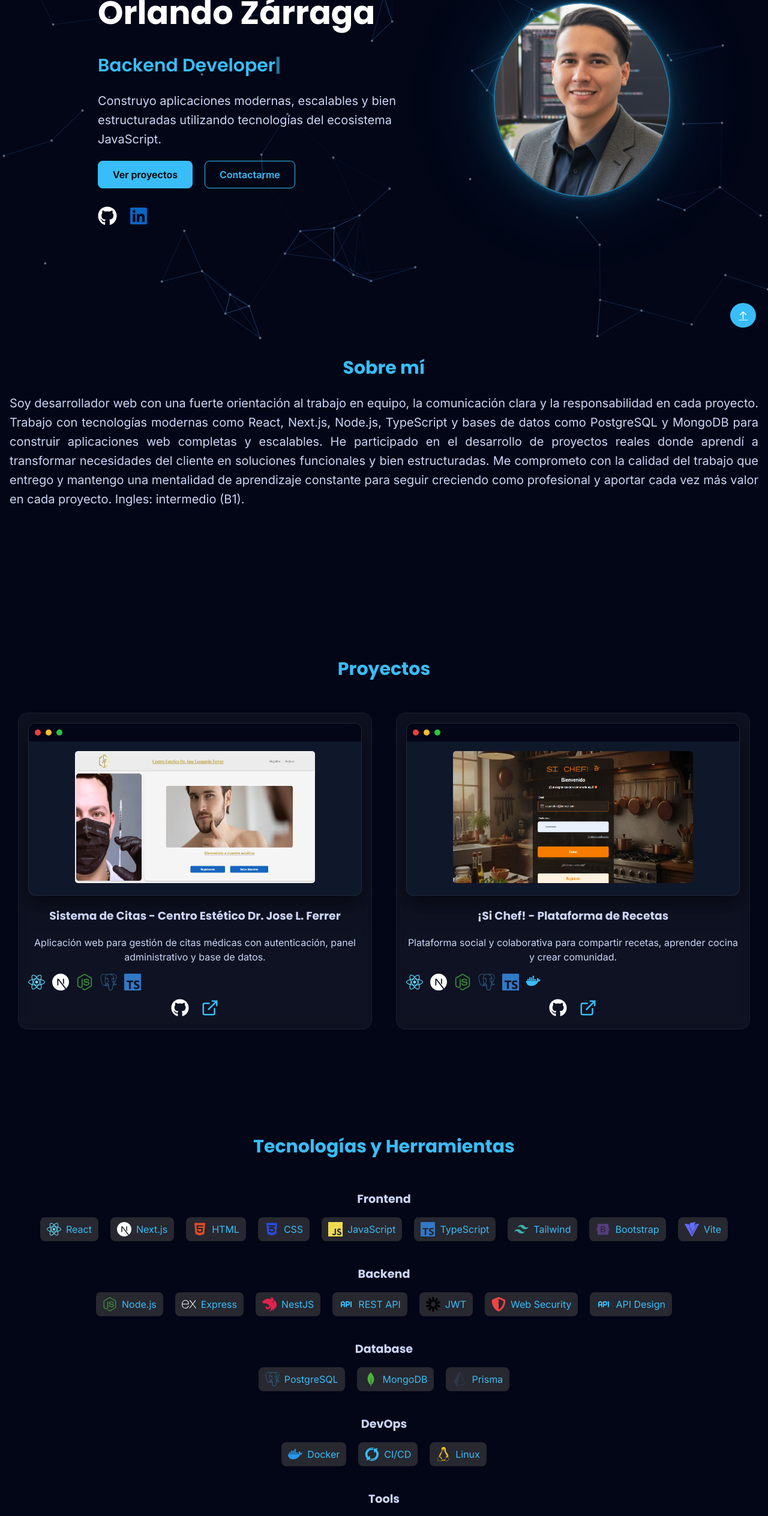
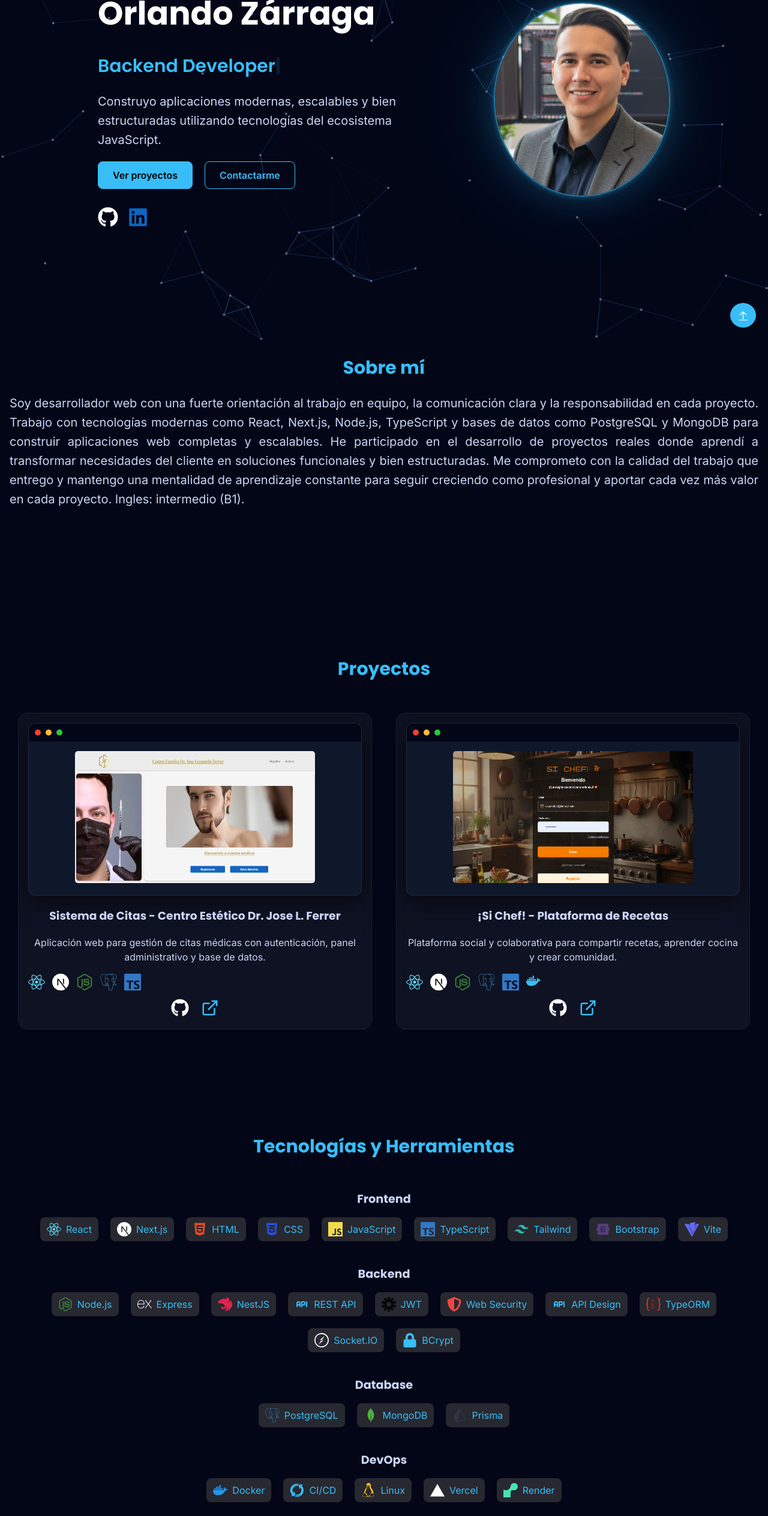
Before and after one commit to Orlando3486/orlando-zarraga-portfolio, a Next.js app in the folder front/: page / in a window 1280 px wide. Shown: the part 234-2761 px from the top of the page at 60% size. Built offline with nearby package versions, Linux system fonts and the light colour scheme.

Commit message:
ajuste en los íconos de redes sociales en Hero; se incrementó el tamaño de los íconos y se mejoró el estilo de presentación en hero.css. Se actualizaron las categorías y se añadieron nuevas tecnologías en Tecnologies.

```diff
--- a/front/components/sections/hero.tsx
+++ b/front/components/sections/hero.tsx
@@ -36,12 +36,12 @@ export default function Hero() {
 
           <div className="hero-socials">
             <a href="https://github.com/Orlando3486" target="_blank">
-              <FaGithub size={32} color="#ffffff" />
+              <FaGithub size={34} color="#ffffff" />
             </a>
             <a
               href="https://www.linkedin.com/in/orlando-ismael-zarraga-medina-327211171/"
               target="_blank">
-              <FaLinkedin size={32} color="#0A66C2" />
+              <FaLinkedin size={34} color="#0A66C2" />
             </a>
           </div>
         </div>
--- a/front/components/sections/tecnologies.tsx
+++ b/front/components/sections/tecnologies.tsx
@@ -11,6 +11,7 @@ import {
   FaLinux,
   FaRobot,
   FaShieldAlt,
+  FaLock,
 } from "react-icons/fa";
 import "./../../styles/tecnologies.css";
 import {
@@ -29,6 +30,14 @@ import {
   SiJsonwebtokens,
   SiPostman,
   SiOpenai,
+  SiTypeorm,
+  SiSocketdotio,
+  SiAuth0,
+  SiStripe,
+  SiSendgrid,
+  SiVercel,
+  SiRender,
+  SiGooglecloud,
 } from "react-icons/si";
 import { TbApi, TbTopologyStar3 } from "react-icons/tb";
 import { GiCycle } from "react-icons/gi";
@@ -150,9 +159,9 @@ export default function Tecnologies() {
       name: "AI Assisted Dev",
       icon: FaRobot,
       color: "#38bdf8",
-      category: "Tools",
+      category: "AI",
     },
-    { name: "AI Tools", icon: SiOpenai, color: "#10A37F", category: "Tools" },
+    { name: "AI Tools", icon: SiOpenai, color: "#10A37F", category: "AI" },
     {
       name: "Microservices",
       icon: TbTopologyStar3,
@@ -166,6 +175,41 @@ export default function Tecnologies() {
       category: "Backend",
     },
     { name: "API Design", icon: TbApi, color: "#38bdf8", category: "Backend" },
+    { name: "TypeORM", icon: SiTypeorm, color: "#E83524", category: "Backend" },
+    {
+      name: "Socket.IO",
+      icon: SiSocketdotio,
+      color: "#ffffff",
+      category: "Backend",
+    },
+    { name: "BCrypt", icon: FaLock, color: "#38bdf8", category: "Backend" },
+
+    { name: "NextAuth", icon: SiNextdotjs, color: "#ffffff", category: "auth" },
+    { name: "OAuth", icon: SiAuth0, color: "#EB5424", category: "auth" },
+
+    {
+      name: "Stripe",
+      icon: SiStripe,
+      color: "#635BFF",
+      category: "Integration",
+    },
+    {
+      name: "SendGrid",
+      icon: SiSendgrid,
+      color: "#00A4D6",
+      category: "Integration",
+    },
+
+    {
+      name: "Cloud Vision",
+      icon: SiGooglecloud,
+      color: "#4285F4",
+      category: "AI",
+    },
+    { name: "Vertex AI", icon: SiOpenai, color: "#4285F4", category: "AI" },
+
+    { name: "Vercel", icon: SiVercel, color: "#ffffff", category: "DevOps" },
+    { name: "Render", icon: SiRender, color: "#46E3B7", category: "DevOps" },
   ];
 
   const categories = [
@@ -178,7 +222,8 @@ export default function Tecnologies() {
     "Architecture",
     // "Engineering",
     // "Security",
-    // "AI",
+    "AI",
+    "Integration",
   ];
 
   return (
--- a/front/styles/hero.css
+++ b/front/styles/hero.css
@@ -81,17 +81,20 @@
 .hero-socials {
   display: flex;
   justify-content: left;
-  flex-direction: row;
-  gap: 20px;
+  align-items: center;
+  gap: 16px;
   margin-top: 20px;
 }
 
 .hero-socials a {
+  display: flex;
+  align-items: center;
   transition: 0.3s;
 }
 
 .hero-socials a:hover {
   transform: scale(1.2);
+  /* transform: translateY(-4px); */
 }
 
 .hero-wrapper {
@@ -196,7 +199,8 @@
   }
 
   .hero-socials {
-    flex-direction: column;
+    flex-direction: row;
     align-items: center;
+    justify-content: center;
   }
 }
--- a/front/styles/tecnologies.css
+++ b/front/styles/tecnologies.css
@@ -27,10 +27,6 @@
 }
 
 .tech-grid {
-  /* display: grid;
-  grid-template-columns: repeat(auto-fit, minmax(140px, max-content));
-  gap: 20px;
-  justify-content: center; */
   display: flex;
   flex-wrap: wrap;
   gap: 20px;
```
